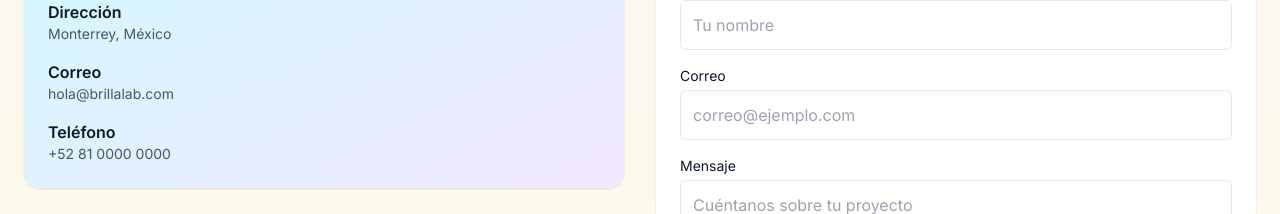
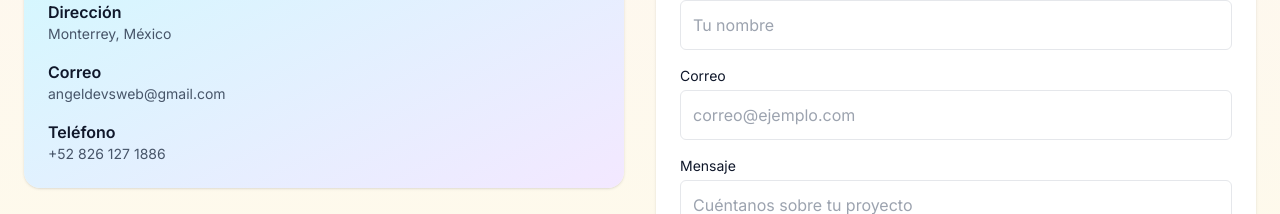
Before and after one commit to NocianDev/brillalab-landing, a React (Vite) app: page / in a window 1280 px wide. Shown: the part 2382-2596 px from the top of the page. Built offline with nearby package versions, Linux system fonts and the light colour scheme.

Commit message:
Actualizar sección de servicios

```diff
--- a/src/components/BrillaLabLanding.jsx
+++ b/src/components/BrillaLabLanding.jsx
@@ -206,10 +206,10 @@ export default function BrillaLabLanding() {
               <p className="text-sm text-slate-600">Monterrey, México</p>
 
               <h4 className="mt-4 font-semibold">Correo</h4>
-              <p className="text-sm text-slate-600">hola@brillalab.com</p>
+              <p className="text-sm text-slate-600">angeldevsweb@gmail.com</p>
 
               <h4 className="mt-4 font-semibold">Teléfono</h4>
-              <p className="text-sm text-slate-600">+52 81 0000 0000</p>
+              <p className="text-sm text-slate-600">+52 826 127 1886</p>
             </div>
           </div>
 
```
